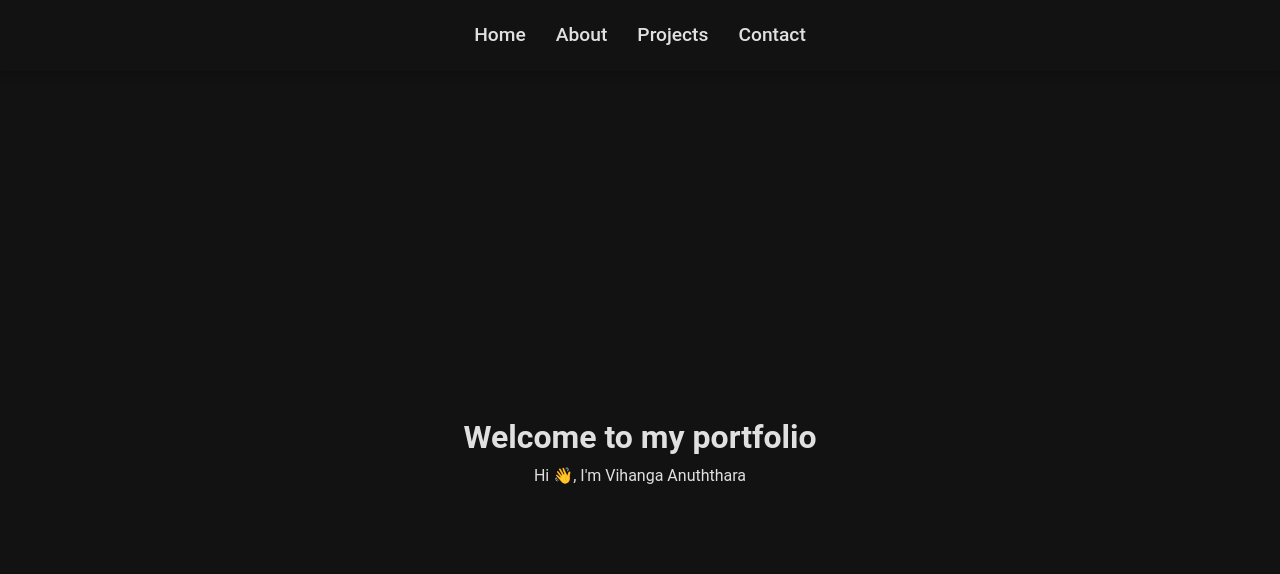
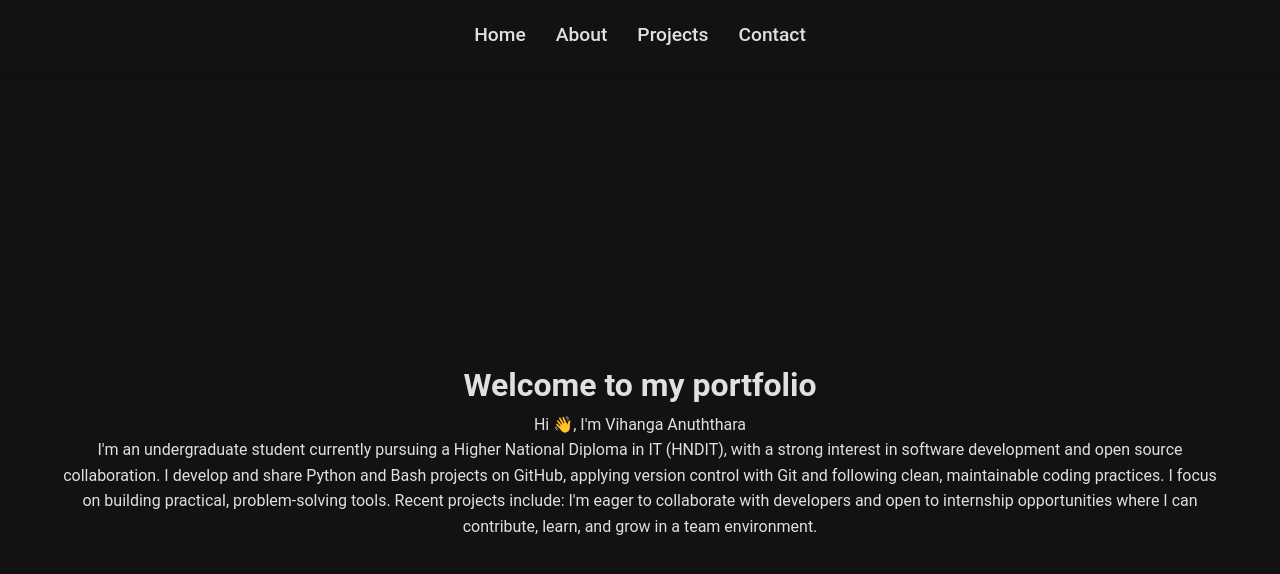
Before and after one commit to vanu888/test-react, a React (Create React App) app: page /#/ in a window 1280 px wide. Shown: the top 574 px of the page. Built offline with nearby package versions, Linux system fonts and the light colour scheme.

Commit message:
Test new changes

```diff
--- a/src/App.css
+++ b/src/App.css
@@ -112,6 +112,10 @@ h1 {
   margin-top: 100px;
 }
 
+p .info {
+  font-family: sans-serif;
+}
+
 /* Responsive Design */
 @media (max-width: 768px) {
   .home-container {
--- a/src/components/Home.js
+++ b/src/components/Home.js
@@ -7,6 +7,15 @@ function Home() {
         <div className="home-container">
             <h1>Welcome to my portfolio</h1>
             <p>Hi 👋, I'm Vihanga Anuththara</p>
+            <div className='info'>
+                <p>I'm an undergraduate student currently pursuing a Higher National Diploma in IT (HNDIT), with a strong interest in software development and open source collaboration.
+
+                    I develop and share Python and Bash projects on GitHub, applying version control with Git and following clean, maintainable coding practices. I focus on building practical, problem-solving tools. Recent projects include:
+
+
+
+                    I'm eager to collaborate with developers and open to internship opportunities where I can contribute, learn, and grow in a team environment.</p>
+            </div>
         </div>
     );
 }
```
